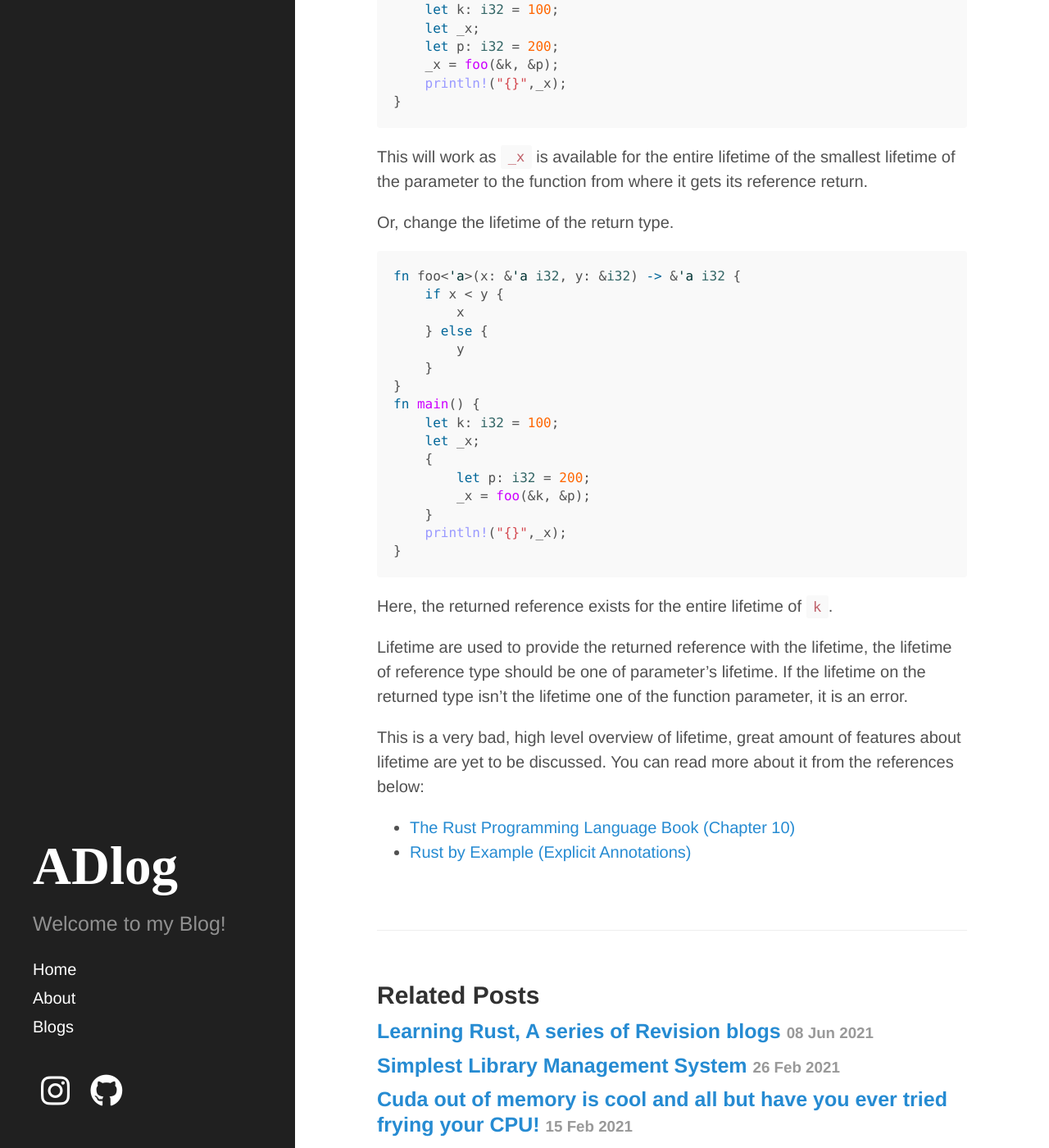
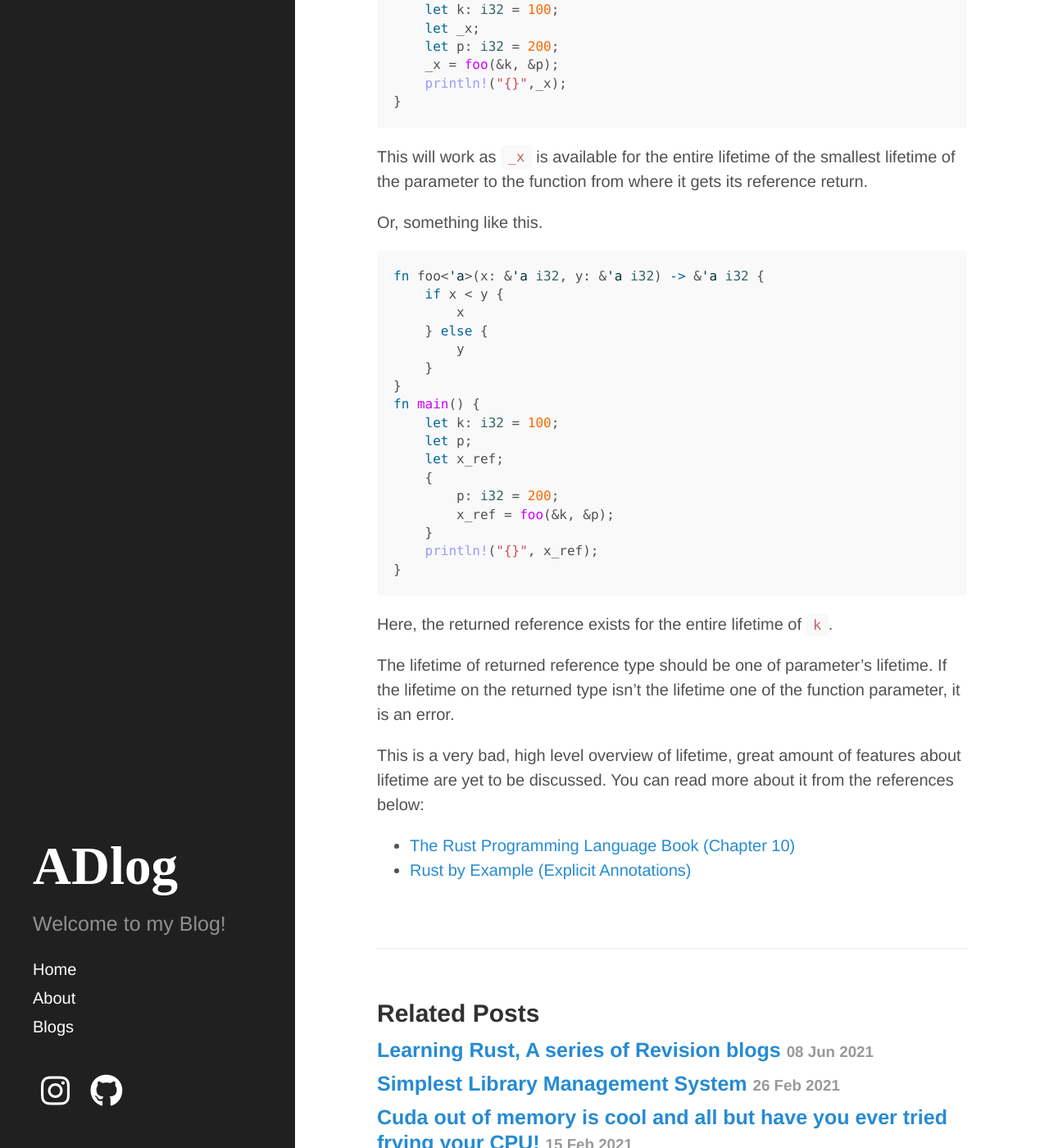
Before and after one commit to arogyad/arogyad.github.io, a Jekyll site: the page built from _posts/2021-06-10-Lifetimes In Rust.md, in a window 1280 px wide and 1400 px high, scrolled down 3197 px. Shown: the whole window at 82% size. Built offline with Jekyll 4.4.1, drawn with Linux system fonts in a browser that asks for light colours; nearby versions of some CDN libraries; some web fonts are replaced.

Commit message:
Update 2021-06-10-Lifetimes In Rust.md

````diff
--- a/_posts/2021-06-10-Lifetimes In Rust.md
+++ b/_posts/2021-06-10-Lifetimes In Rust.md
@@ -102,9 +102,9 @@ fn main() {
 ```
 This will work as `_x` is available for the entire lifetime of the smallest lifetime of the parameter to the function from where it gets its reference return.
 
-Or, change the lifetime of the return type.
+Or, something like this.
 ```rust
-fn foo<'a>(x: &'a i32, y: &i32) -> &'a i32 {
+fn foo<'a>(x: &'a i32, y: &'a i32) -> &'a i32 {
     if x < y {
         x
     } else {
@@ -113,17 +113,18 @@ fn foo<'a>(x: &'a i32, y: &i32) -> &'a i32 {
 }
 fn main() {
     let k: i32 = 100;
-    let _x;
+    let p;
+    let x_ref;
     {
-        let p: i32 = 200;
-        _x = foo(&k, &p);
+        p: i32 = 200;
+        x_ref = foo(&k, &p);
     }
-    println!("{}",_x);
+    println!("{}", x_ref);
 }
 ```
 Here, the returned reference exists for the entire lifetime of `k`.
 
-Lifetime are used to provide the returned reference with the lifetime, the lifetime of reference type should be one of parameter's lifetime. If the lifetime on the returned type isn't the lifetime one of the function parameter, it is an error.
+The lifetime of returned reference type should be one of parameter's lifetime. If the lifetime on the returned type isn't the lifetime one of the function parameter, it is an error.
 
 This is a very bad, high level overview of lifetime, great amount of features about lifetime are yet to be discussed. You can read more about it from the references below:
  -  <a href="https://doc.rust-lang.org/book/ch10-03-lifetime-syntax.html">The Rust Programming Language Book (Chapter 10)</a>
````
